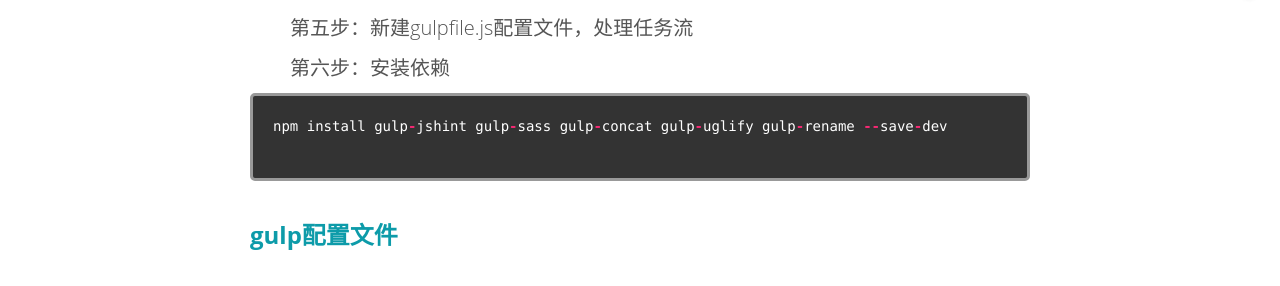
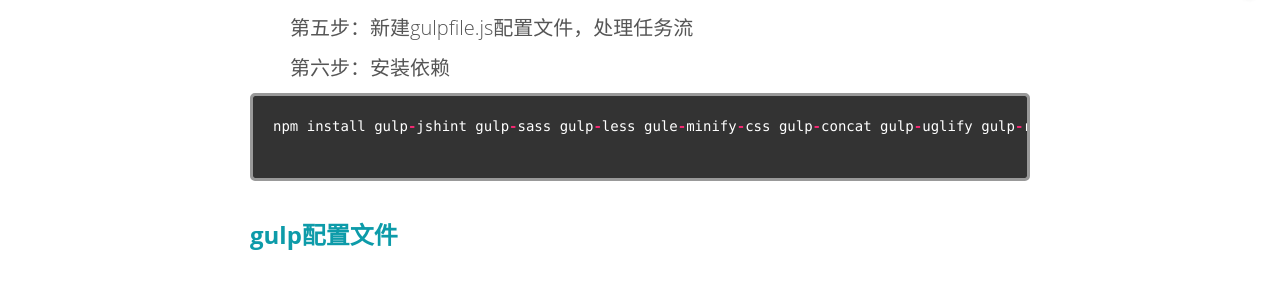
Before and after one commit to yubiaobin/yubiaobin.github.io, a Jekyll site: the page built from _posts/2014-11-10-gulp-tutorial.html, in a window 1280 px wide and 900 px high, scrolled down 1109 px. Shown: the part 142-428 px from the top of the window. Built offline with Jekyll 4.4.1, drawn with Linux system fonts in a browser that asks for light colours; comment, search, counter and statistics services are not loaded.

Commit message:
add gulp command line interface

```diff
--- a/_posts/2014-11-10-gulp-tutorial.html
+++ b/_posts/2014-11-10-gulp-tutorial.html
@@ -41,7 +41,7 @@
 
 <p>第六步：安装依赖</p>
 	{% highlight javascript %}
-npm install gulp-jshint gulp-sass gulp-concat gulp-uglify gulp-rename --save-dev
+npm install gulp-jshint gulp-sass gulp-less gule-minify-css gulp-concat gulp-uglify gulp-rename --save-dev
 	{% endhighlight %}
 
 
```
